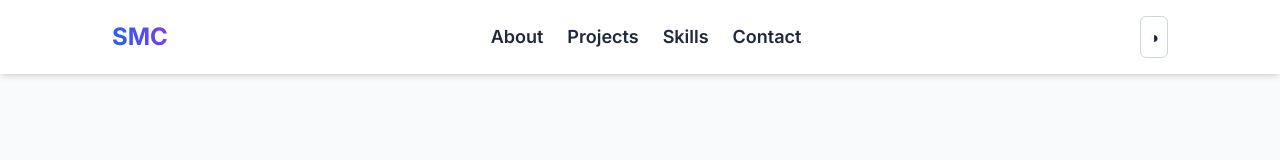
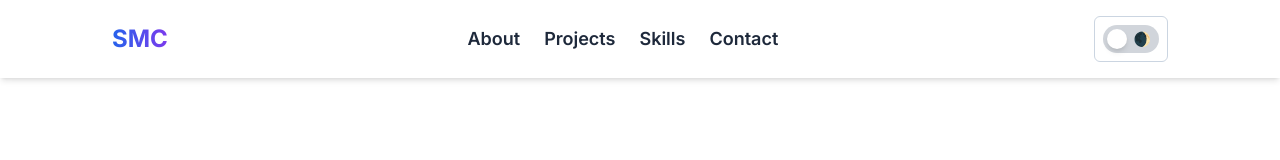
Before and after one commit to SiratimMChy/MyPortfolioWeb, a website with bundled scripts: page index.html in a window 1280 px wide. Shown: the top 160 px of the page. Built offline with nearby package versions, Linux system fonts and the light colour scheme; no server answers.

Commit message:
update 6

```diff
--- a/Script.js
+++ b/Script.js
@@ -1,18 +1,42 @@
+const html = document.documentElement;
 
-    const themeToggle = document.getElementById('themeToggle');
-    const themeToggleMobile = document.getElementById('themeToggleMobile');
-    const html = document.documentElement;
+const themeToggle = document.getElementById('themeToggle');
+const themeToggleMobile = document.getElementById('themeToggleMobile');
 
-    function toggleTheme() {
-      html.classList.toggle('dark');
-    }
+function createModernToggle(button) {
+  if (!button) return;
 
-    if (themeToggle) themeToggle.addEventListener('click', toggleTheme);
-    if (themeToggleMobile) themeToggleMobile.addEventListener('click', toggleTheme);
+  button.innerHTML = '';
 
-    const menuBtn = document.getElementById('menuBtn');
-    const mobileMenu = document.getElementById('mobileMenu');
+  const container = document.createElement('div');
+  container.className = 'w-14 h-7 flex items-center rounded-full p-1 bg-gray-300 dark:bg-gray-700 relative cursor-pointer transition-colors duration-300';
 
-    menuBtn.addEventListener('click', () => {
-      mobileMenu.classList.toggle('hidden');
-    });
+  const sun = document.createElement('span');
+  sun.className = 'absolute left-2 text-yellow-500 text-sm';
+  sun.textContent = '🔅';
+
+  const moon = document.createElement('span');
+  moon.className = 'absolute right-2 text-gray-200 text-sm';
+  moon.textContent = '🌒';
+
+  const dot = document.createElement('div');
+  dot.id = 'toggleDot';
+  dot.className = 'w-5 h-5 rounded-full shadow-md bg-white transform transition-transform duration-300';
+
+  if (html.classList.contains('dark')) {
+    dot.classList.add('translate-x-7');
+  }
+
+  container.appendChild(sun);
+  container.appendChild(moon);
+  container.appendChild(dot);
+  button.appendChild(container);
+
+  button.onclick = () => {
+    html.classList.toggle('dark');
+    dot.classList.toggle('translate-x-7');
+  };
+}
+
+createModernToggle(themeToggle);
+createModernToggle(themeToggleMobile);
--- a/index.html
+++ b/index.html
@@ -33,7 +33,7 @@
   </style>
 </head>
 
-<body class="font-sans bg-slate-50 text-slate-800 dark:bg-slate-900 dark:text-slate-200 transition-colors duration-300">
+<body class="font-sans bg-white text-slate-800 dark:bg-slate-900 dark:text-slate-200 transition-colors duration-300">
 
   <!-- Navbar -->
   <header class="fixed top-0 left-0 w-full bg-white dark:bg-slate-800 shadow-md z-50">
@@ -184,7 +184,7 @@
   </section>
 
   <!-- Skills -->
-<section id="skills" class="max-w-6xl mx-auto px-4 sm:px-8 md:px-12 py-20">
+<section id="skills" class=" bg-white max-w-6xl mx-auto px-4 sm:px-8 md:px-12 py-20">
   <h3 class="text-3xl font-bold text-center mb-12">Skills</h3>
 
   <!-- Languages -->
@@ -264,7 +264,6 @@
         </a>
       </p>
     </div>
-
     <!-- Social Links -->
     <div class="flex flex-wrap gap-3 mt-6 justify-center">
       <a href="https://www.codechef.com/users/smc2001"
```
